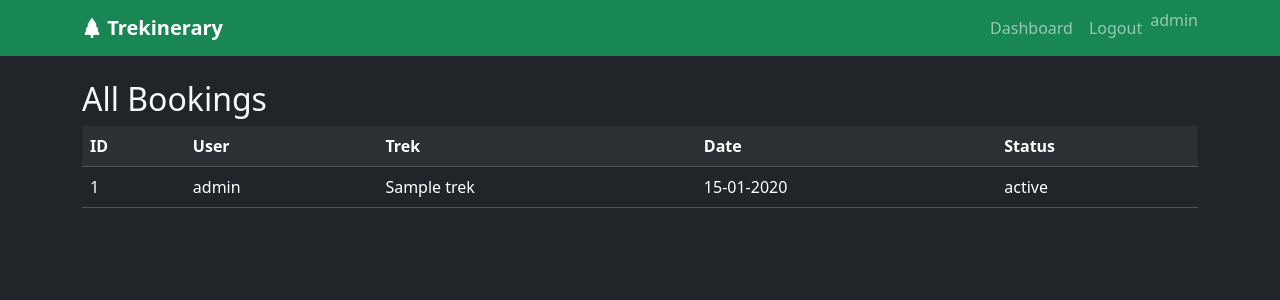
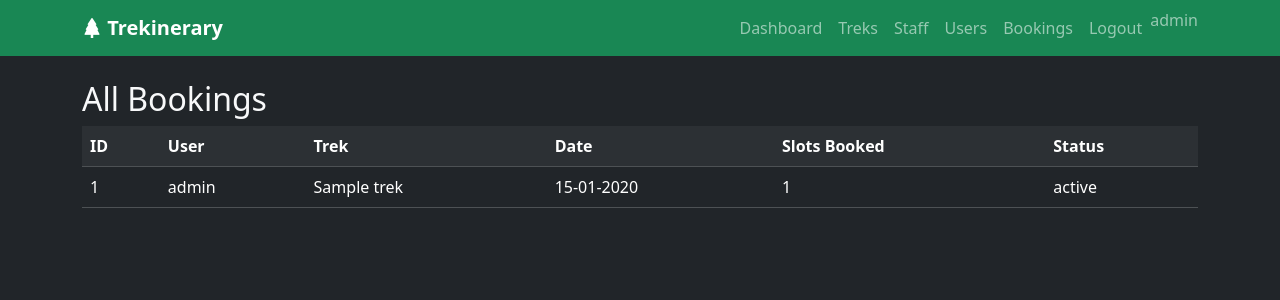
Before and after one commit to 24f3003046/trekking-management-system, a Flask app: page /admin/bookings in a window 1280 px wide. Shown: the top 300 px of the page. Run offline with Flask 3, Linux system fonts and the light colour scheme; a user stored in the database is signed in; tables that the repository leaves empty hold one stand-in row (values such as "Sample post").

Commit message:
admin dashboard and management mlst 3

```diff
--- a/app_routes/staff.py
+++ b/app_routes/staff.py
@@ -29,10 +29,10 @@ def staff_required():
     if not current_user.approved:
         return False
 
-    if current_user.blacklisted:
-        return False
 
-    return True
+    return not current_user.blacklisted
+
+
 
 
 @staff_bp.route("/dashboard")
--- a/templates/admin/bookings.html
+++ b/templates/admin/bookings.html
@@ -7,33 +7,23 @@
 <table class="table table-dark table-striped">
 
 <tr>
-
 <th>ID</th>
-
 <th>User</th>
-
 <th>Trek</th>
-
 <th>Date</th>
-
+<th>Slots Booked</th>
 <th>Status</th>
-
 </tr>
 
 {% for booking in bookings %}
 
 <tr>
-
 <td>{{ booking.id }}</td>
-
 <td>{{ booking.user.username }}</td>
-
 <td>{{ booking.trek.name }}</td>
-
 <td>{{ booking.booked_on.strftime("%d-%m-%Y") }}</td>
-
+<td>1</td>
 <td>{{ booking.status }}</td>
-
 </tr>
 
 {% endfor %}
--- a/templates/includes/navbar.html
+++ b/templates/includes/navbar.html
@@ -30,14 +30,38 @@
                     {% if current_user.is_admin() %}
 
                         <li class="nav-item">
+                            <a class="nav-link"
+                            href="{{ url_for('admin.dashboard') }}">
+                                Dashboard
+                            </a>
+                        </li>
 
+                        <li class="nav-item">
                             <a class="nav-link"
-                               href="{{ url_for('admin.dashboard') }}">
+                            href="{{ url_for('admin.manage_treks') }}">
+                                Treks
+                            </a>
+                        </li>
 
-                                Dashboard
+                        <li class="nav-item">
+                            <a class="nav-link"
+                            href="{{ url_for('admin.manage_staff') }}">
+                                Staff
+                            </a>
+                        </li>
 
+                        <li class="nav-item">
+                            <a class="nav-link"
+                            href="{{ url_for('admin.manage_users') }}">
+                                Users
                             </a>
+                        </li>
 
+                        <li class="nav-item">
+                            <a class="nav-link"
+                            href="{{ url_for('admin.bookings') }}">
+                                Bookings
+                            </a>
                         </li>
 
                     {% elif current_user.is_staff() %}
```
Also changed, not shown: 1 other file.
